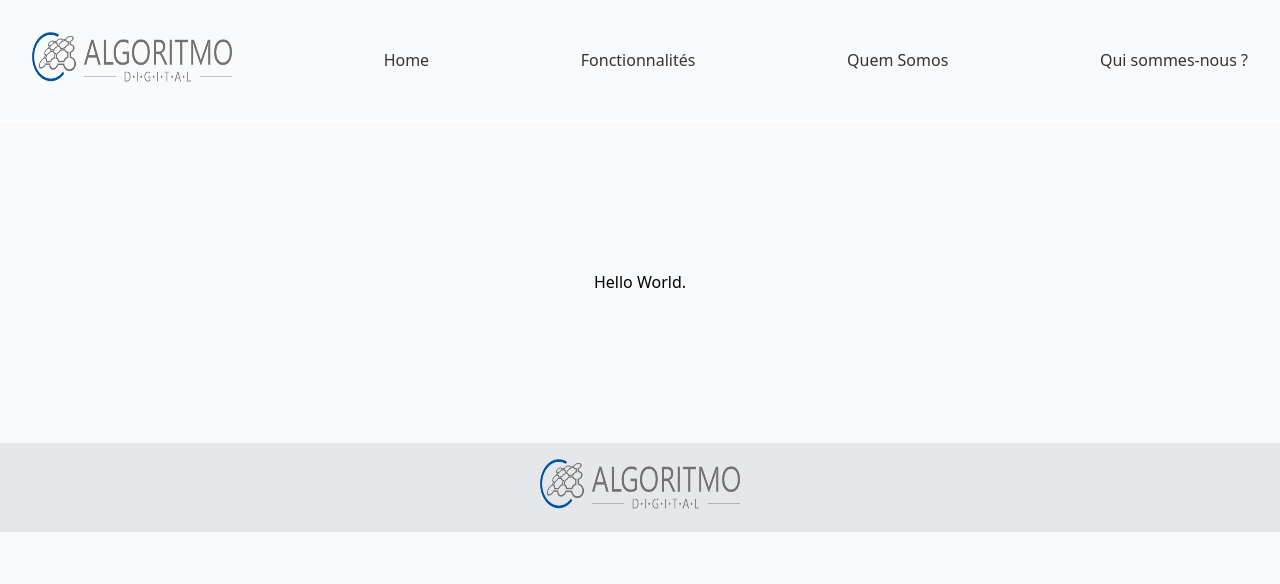
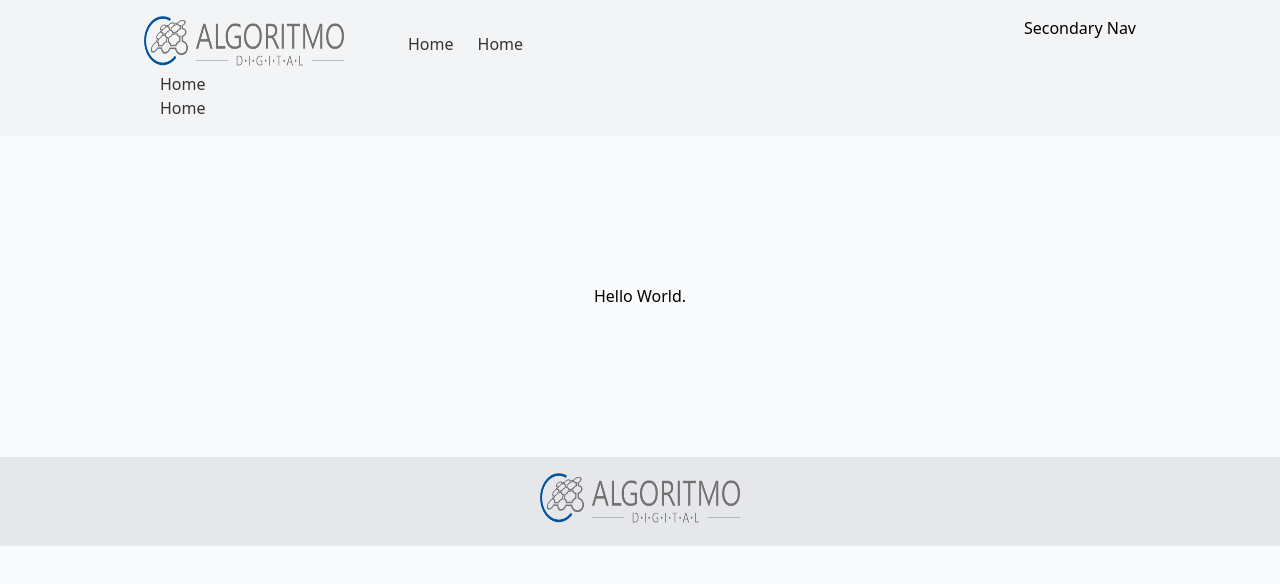
Before and after one commit to Claudio-Lins/algoritmo-digital, a Next.js app: page / in a window 1280 px wide. Shown: the top 584 px of the page. Built offline with nearby package versions, Linux system fonts and the light colour scheme.

Commit message:
update Nav

```diff
--- a/components/nav.js
+++ b/components/nav.js
@@ -1,50 +1,110 @@
 import Link from 'next/link'
 import Image from 'next/image'
+import build from 'next/dist/build'
 
 export default function Nav() {
   return (
-    <nav className='border-b-2 border-white'>
-      <ul className="flex items-center justify-between p-8">
-        <li>
+    <nav className='bg-gray-100 py-4'>
+      <div className='max-w-5xl px-4 mx-auto'>
+        <div className='flex justify-between'>
+          <div className='flex justify-between items-center space-x-6'>
+            <div>
               <Image
                 src="/logo-algoritmo-digital-70pct.png"
                 alt="Algoritmo Digital"
                 width={200}
                 height={50}
               />
-        </li>
-        <li>
+            </div>
+            <div className='hidden md:flex space-x-6 justify-around'>
+              <div className='ml-10'>
                 <Link href="/">
                   <a className="text-blue-500 no-underline text-accent-1 dark:text-blue-300">
                     <h3>Home</h3>
                   </a>
                 </Link>
-        </li>
-
-        <li>
-          <Link href="/fonctionnalites">
+              </div>
+              <div>
+                <Link href="/">
                   <a className="text-blue-500 no-underline text-accent-1 dark:text-blue-300">
-            <h3>Fonctionnalités</h3>
+                    <h3>Home</h3>
                   </a>
                 </Link>
-        </li>
-
-        <li>
-          <Link href="/quem-somos">
+              </div>
+            </div>
+          </div>
+          <div className='hidden md:flex'>
+            Secondary Nav
+          </div>
+          {/* Mobile Button */}
+          <div className='md:hidden flex items-center'>
+            <button>
+              <svg xmlns="http://www.w3.org/2000/svg" fill="none" viewBox="0 0 24 24" stroke="currentColor">
+                <path stroke-linecap="round" stroke-linejoin="round" stroke-width="2" d="M4 6h16M4 12h16M4 18h16" />
+              </svg>
+            </button>
+          </div>
+        </div>
+        {/* Menu Mobile */}
+        <div>
+          <div className='ml-4'>
+            <Link href="/">
               <a className="text-blue-500 no-underline text-accent-1 dark:text-blue-300">
-            <h3>Quem Somos</h3>
+                <h3>Home</h3>
               </a>
             </Link>
-        </li>
-
-        <li>
-          <Link href="/qui-sommes-nous">
+          </div>
+          <div className='ml-4'>
+            <Link href="/">
               <a className="text-blue-500 no-underline text-accent-1 dark:text-blue-300">
-            Qui sommes-nous ?
+                <h3>Home</h3>
               </a>
             </Link>
-        </li>
-      </ul>
+          </div>
+        </div>
+      </div>
     </nav>
   )
 }
+
+
+
+// <nav className='border-b-2 border-white'>
+    //   <ul className="flex items-center justify-between p-8">
+    //     <li>
+    //     <Image
+    //     src="/logo-algoritmo-digital-70pct.png"
+    //     alt="Algoritmo Digital"
+    //     width={200}
+    //     height={50}
+    //   />
+    //     </li>
+    //     <li>
+
+    //     </li>
+
+    //     <li>
+    //       <Link href="/fonctionnalites">
+    //         <a className="text-blue-500 no-underline text-accent-1 dark:text-blue-300">
+    //         <h3>Fonctionnalités</h3>
+    //         </a>
+    //       </Link>
+    //     </li>
+
+    //     <li>
+    //       <Link href="/quem-somos">
+    //         <a className="text-blue-500 no-underline text-accent-1 dark:text-blue-300">
+    //         <h3>Quem Somos</h3>
+    //         </a>
+    //       </Link>
+    //     </li>
+
+    //     <li>
+    //       <Link href="/qui-sommes-nous">
+    //         <a className="text-blue-500 no-underline text-accent-1 dark:text-blue-300">
+    //         Qui sommes-nous ?
+    //         </a>
+    //       </Link>
+    //     </li>
+    //   </ul>
+    // </nav>
```
Also changed, not shown: 1 other file (tests, documents, lock files or other folders). Lines whose indentation alone changed are shown as unchanged.
